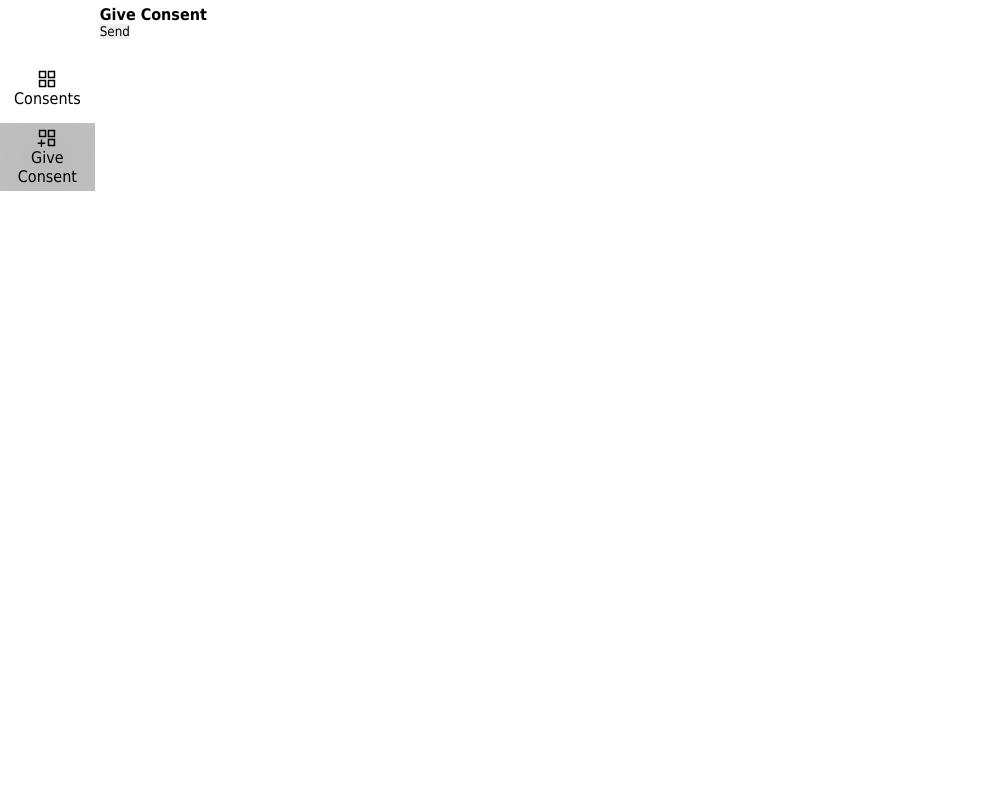
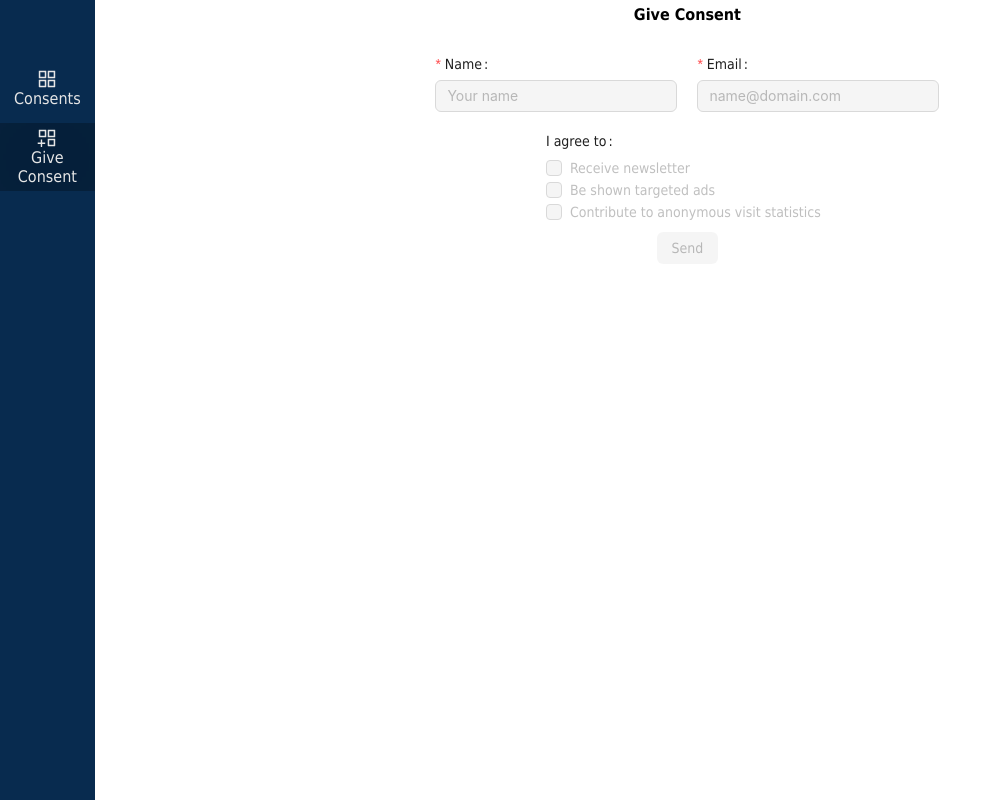
Before and after one commit to jposawa/consentest, a React (Vite) app: page /give-consent in a window 1280 px wide. Shown: the whole page, without its empty margins (0-1002 px from the left). Built offline with nearby package versions, Linux system fonts and the light colour scheme; no server answers; what miragejs would draw is missing.

Commit message:
Listing consents and updating existing ones

```diff
--- a/src/App.jsx
+++ b/src/App.jsx
@@ -37,6 +37,13 @@ createServer({
 
       return schema.consents.create(attrs);
     })
+
+    this.put("/api/consents", (schema, request) => {
+      const attrs = JSON.parse(request.requestBody);
+      const consent = schema.consents.find(Number(attrs.id));
+
+      consent.update(attrs);
+    })
   },
 });
 
--- a/src/App.module.css
+++ b/src/App.module.css
@@ -19,7 +19,7 @@
 		transition: box-shadow 300ms linear;
 
 		&:hover {
-      box-shadow: 0 0 20rem rgba(0,0,0,0.3) inset;
+			box-shadow: 0 0 20rem rgba(0, 0, 0, 0.3) inset;
 		}
 	}
 }
@@ -30,6 +30,11 @@
 	height: 100%;
 	padding: 0.5rem;
 	overflow: auto;
+
+	& > h4 {
+		text-align: center;
+    margin-bottom: 2%;
+	}
 }
 
 @media screen and (min-width: 900px) {
--- a/src/components/NavMenu/NavMenu.module.css
+++ b/src/components/NavMenu/NavMenu.module.css
@@ -4,8 +4,8 @@
 	display: flex;
 	justify-content: space-evenly;
   align-items: center;
-  background: var(--corPrincipal);
-  color: var(--corBranca);
+  background: var(--colorMain);
+  color: var(--colorWhite);
   z-index: 10;
 
 	a {
@@ -15,7 +15,7 @@
 		flex-direction: column;
 		align-items: center;
 		justify-content: center;
-    color: var(--corBranca);
+    color: var(--colorWhite);
 
 		span {
 			font-size: 2rem;
--- a/src/hooks/useConsent.js
+++ b/src/hooks/useConsent.js
@@ -1,8 +1,9 @@
 import React from "react"
-import { getConsents, postConsent } from "../services";
+import { getConsents, postConsent, putConsent } from "../services";
 
 export const useConsent = () => {
   const [isLoading, setIsLoading] = React.useState(false);
+  const [consentsList, setConsentsList] = React.useState([]);
 
   /**
    * Fetch list of consents
@@ -16,7 +17,7 @@ export const useConsent = () => {
 
       setIsLoading(false);
 
-      return response;
+      setConsentsList(response || []);
     }
   }, [isLoading]);
 
@@ -41,9 +42,40 @@ export const useConsent = () => {
     }
   }, [isLoading]);
 
+  /**
+   * Update consent
+   *
+   * @param {object} body
+   * @param {string} body.id
+   * @param {string} body.name
+   * @param {string} body.email
+   * @param {string[]} body.consentIds
+   *
+   * @returns {object} Latest consent sent
+   */
+  const updateConsent = React.useCallback(async (body) => {
+    if (!isLoading) {
+      setIsLoading(true);
+      const response = await putConsent(body);
+
+      setIsLoading(false);
+
+      return response;
+    }
+  }, [isLoading]);
+
+  React.useEffect(() => {
+    if (!consentsList.length && !isLoading) {
+      fetchConsents();
+    }
+    // eslint-disable-next-line react-hooks/exhaustive-deps
+  }, []);
+
   return React.useMemo(() => ({
+    consentsList,
     isLoading,
     fetchConsents,
     sendConsent,
-  }), [isLoading, fetchConsents, sendConsent]);
+    updateConsent,
+  }), [consentsList, isLoading, fetchConsents, sendConsent, updateConsent]);
 }
--- a/src/pages/Consents/Consents.jsx
+++ b/src/pages/Consents/Consents.jsx
@@ -1,15 +1,54 @@
-import React from "react"
 import { useConsent } from "../../hooks/useConsent"
+import { Table } from "antd";
+import { CONSENT_TYPES } from "../../constants";
 
 export const Consents = () => {
-  const { isLoading, fetchConsents } = useConsent();
-  React.useEffect(() => {
-    if (!isLoading) {
-      fetchConsents();
-    }
-    // eslint-disable-next-line react-hooks/exhaustive-deps
-  }, [])
+  const { isLoading, consentsList } = useConsent();
+
+  const columns = [
+    {
+      title: 'Name',
+      dataIndex: 'name',
+      key: 'name',
+    },
+    {
+      title: 'Email',
+      dataIndex: 'email',
+      key: 'email',
+    },
+    {
+      title: 'Consents',
+      dataIndex: 'consentIds',
+      key: 'consentIds',
+      render: (userConsents, index) => (
+        <span key={`${userConsents[0]}-${index}`}>
+          {userConsents.map((consentKey, index) => {
+            const consentName = CONSENT_TYPES[consentKey].text;
+
+            return (
+              <p key={`${consentKey}-${index}`}>
+                {consentName}
+              </p>
+            )
+          })}
+        </span>
+      )
+    },
+  ];
+
   return (
-    <h4>Consents</h4>
+    <>
+      <h4>Consents information</h4>
+      {!isLoading && (
+        <Table
+          columns={columns}
+          dataSource={consentsList}
+          rowKey="id"
+          pagination={{
+            pageSize: 2
+          }}
+        />
+      )}
+    </>
   )
 }
--- a/src/pages/GiveConsent/GiveConsent.jsx
+++ b/src/pages/GiveConsent/GiveConsent.jsx
@@ -1,24 +1,161 @@
+import React from "react";
+import { Button, Checkbox, Form, Input } from "antd";
 import { useConsent } from "../../hooks/useConsent"
 
+import styles from "./GiveConsent.module.css";
+import { CONSENT_TYPES } from "../../constants";
+import { useNavigate } from "react-router-dom";
+
 export const GiveConsent = () => {
-  const testData = {
-    name: "Anakin",
-    email: "aniskywalker@jedi.holo.net",
-    consentIds: ["targetedAds", "anomStatistic"],
-  }
-  const { isLoading, sendConsent } = useConsent();
+  const navigate = useNavigate();
+  const [selectedConsentIds, setSelectedConsentIds] = React.useState([])
+  const [consentValidation, setConsentValidation] = React.useState({
+    status: "success",
+    errorMsg: null,
+  })
+  // const testData = {
+  //   name: "Anakin",
+  //   email: "aniskywalker@jedi.holo.net",
+  //   consentIds: ["targetedAds", "anomStatistic"],
+  // }
+  const {
+    isLoading,
+    sendConsent,
+    fetchConsents,
+    updateConsent,
+  } = useConsent();
 
-  const handleSendConsent = async () => {
+  const handleSendConsent = (data, isNew = true) => {
+    const usedFunction = isNew ? sendConsent : updateConsent;
+
     if (!isLoading) {
-      console.log(await sendConsent(testData));
+      usedFunction(data).then(() => {
+        console.log("Should redirect");
+        navigate("/consents");
+      }).catch((error) => {
+        console.error(error);
+      });
     }
   }
+
+  const checkConsentValidation = () => {
+    if (!selectedConsentIds.length) {
+      setConsentValidation({
+        status: "error",
+        errorMsg: "You need to select at least one option"
+      });
+
+      return false;
+    }
+
+    setConsentValidation({
+      status: "success",
+      errorMsg: null,
+    })
+
+    return true;
+  }
+
+  const handleConsentChange = ({ target: { checked, name } }) => {
+    const newList = [...selectedConsentIds];
+    if (checked) {
+      if (!newList.includes(name)) {
+        newList.push(name)
+      }
+    } else {
+      const consentIndex = newList.indexOf(name);
+
+      if (consentIndex >= 0) {
+        newList.splice(consentIndex, 1);
+      }
+    }
+
+    setSelectedConsentIds(newList);
+  }
+
+  const handleSubmit = async (values) => {
+    if (!checkConsentValidation()) {
+      return;
+    }
+
+    const currentConsents = await fetchConsents();
+
+    const [existingUser] = currentConsents.filter((consentData) => consentData.email === values.email);
+
+    const formData = existingUser ? { ...existingUser } : { ...values }
+    formData.consentIds = selectedConsentIds;
+
+    handleSendConsent(formData, !existingUser);
+  }
+
+
   return (
     <>
       <h4>Give Consent</h4>
-      <button disabled={isLoading} onClick={handleSendConsent}>
-        Send
-      </button>
+
+      <Form
+        onFinish={handleSubmit}
+        autoComplete="off"
+        disabled={isLoading}
+        className={styles.consentForm}
+      >
+        <div className={styles.formItemsContainer}>
+          <div className={styles.personalInfoContainer}>
+            <Form.Item
+              label="Name"
+              name="name"
+              rules={[
+                {
+                  required: true,
+                  message: "Please input your name"
+                }
+              ]}
+            >
+              <Input placeholder="Your name" />
+            </Form.Item>
+
+            <Form.Item
+              label="Email"
+              name="email"
+              rules={[
+                {
+                  required: true,
+                  message: "Please input your email"
+                }
+              ]}
+            >
+              <Input type="email" placeholder="name@domain.com" />
+            </Form.Item>
+          </div>
+
+          <Form.Item
+            label="I agree to"
+            validateStatus={consentValidation.status}
+            help={consentValidation.errorMsg}
+            className={styles.optionsContainer}
+          >
+            {Object.values(CONSENT_TYPES).map((consent) => (
+              <Checkbox
+                key={consent.key}
+                onChange={handleConsentChange}
+                name={consent.key}
+              >
+                {consent.text}
+              </Checkbox>
+            ))}
+          </Form.Item>
+        </div>
+
+        <div className={styles.actionsContainer}>
+          <Button
+            type="primary"
+            htmlType="submit"
+            disabled={isLoading}
+          >
+            Send
+          </Button>
+        </div>
+      </Form>
     </>
   )
 }
--- a/src/pages/GiveConsent/GiveConsent.module.css
+++ b/src/pages/GiveConsent/GiveConsent.module.css
@@ -0,0 +1,51 @@
+.consentForm {
+	position: relative;
+	display: flex;
+	flex-direction: column;
+	gap: 5rem;
+	:global(.ant-form-item-row) {
+		display: flex;
+		flex-direction: column;
+		align-items: flex-start;
+		justify-content: flex-start;
+    flex-flow: inherit;
+	}
+}
+
+.formItemsContainer {
+	display: flex;
+	flex-direction: column;
+	height: 100%;
+	gap: 2rem;
+}
+
+.optionsContainer {
+	display: flex;
+	justify-content: center;
+	padding: 0;
+	width: 100%;
+  flex-wrap: nowrap;
+	:global(.ant-form-item-control-input-content) {
+		display: flex;
+		flex-direction: column;
+	}
+}
+
+.personalInfoContainer {
+	display: flex;
+	justify-content: center;
+	gap: 2rem;
+}
+
+.actionsContainer {
+	display: flex;
+	justify-content: center;
+}
+
+@media screen and (min-width: 900px) {
+  .consentForm {
+    :global(.ant-form-item-row) {
+      flex-flow: column;
+    }
+  }
+}
--- a/src/pages/router.jsx
+++ b/src/pages/router.jsx
@@ -1,27 +1,14 @@
-import { PropTypes } from "prop-types";
 import { Routes as Switch, Route } from "react-router-dom";
 import { Consents, GiveConsent } from ".";
 
-export const Router = ({
-  className
-}) => {
+export const Router = () => {
   return (
-    <section className={className}>
-      <Switch>
-        <Route index path="/" element={<Consents />} />
+    <Switch>
+      <Route index path="/" element={<Consents />} />
 
-        <Route path="/consents" element={<Consents />} />
+      <Route path="/consents" element={<Consents />} />
 
-        <Route path="/give-consent" element={<GiveConsent />} />
-      </Switch>
-    </section>
+      <Route path="/give-consent" element={<GiveConsent />} />
+    </Switch>
   )
 }
-
-Router.defaultProps = {
-  className: "",
-}
-
-Router.propTypes = {
-  className: PropTypes.string,
-}
--- a/src/services/consent.js
+++ b/src/services/consent.js
@@ -26,3 +26,20 @@ export const postConsent = (body) => (
     console.error("Post error", error);
   })
 )
+
+export const putConsent = (body) => (
+  fetch(API_URL, {
+    method: "PUT",
+    body: JSON.stringify(body),
+  }).then(async (response) => {
+    if (response.status !== 200) {
+      throw Error(response);
+    }
+
+    const json = await response.json();
+
+    return json.consent;
+  }).catch((error) => {
+    console.error("Put error", error);
+  })
+)
```
Lines whose indentation alone changed are shown as unchanged.
